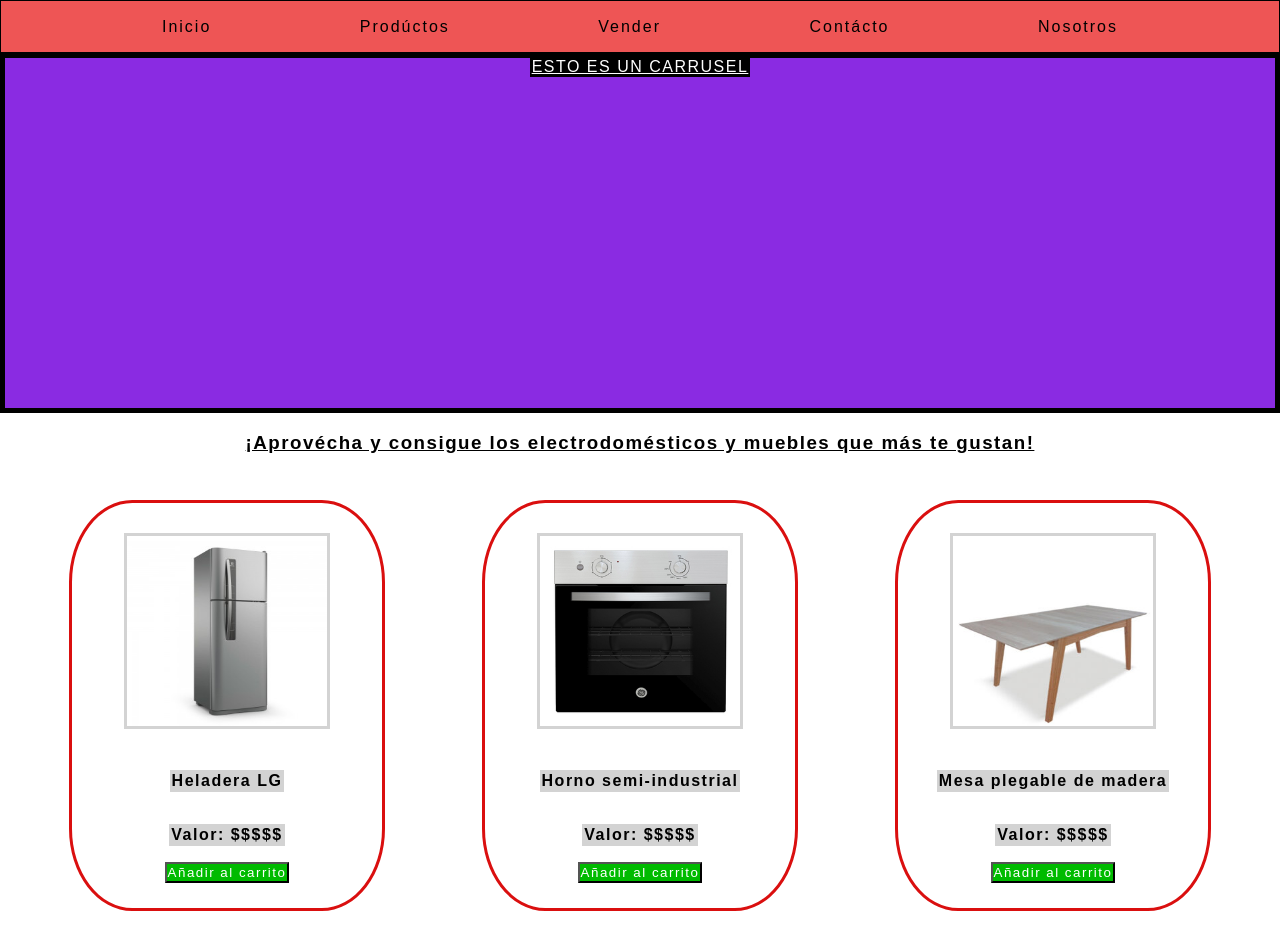
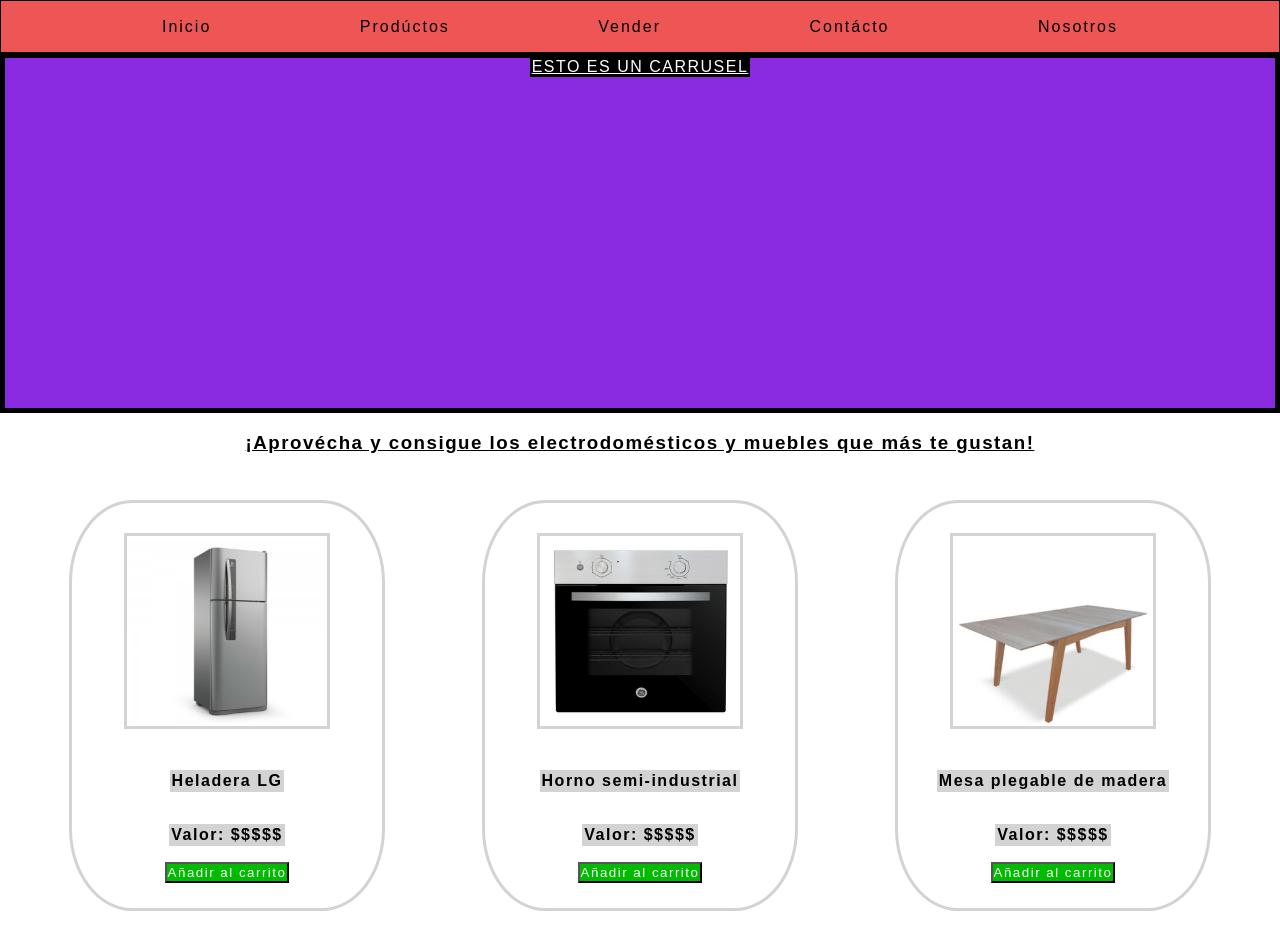
Before and after one commit to Fabio-Aringoli/E-commerceAringoli, a plain HTML site: page index.html in a window 1280 px wide. Shown: the top 952 px of the page. Drawn offline with Linux system fonts and the light colour scheme; a web font is replaced by a local one.

Commit message:
modificando bordes img

```diff
--- a/style/style.css
+++ b/style/style.css
@@ -4,7 +4,7 @@
     font-family: 'PT Sans Caption', sans-serif;
     letter-spacing: 1.5px;
 }
-/*-------------------HEADER///CARRUSEL------------------*/
+
 header{
     background-color: rgb(238, 85, 85);
     border: 1px solid black;
@@ -28,11 +28,11 @@ header{
     background-color: black;
     padding: 2px;
 }
-/*------------------NAV-----------------------*/
+
 nav{
     display: grid;
 }
-/*------------------LISTA----------------*/
+
 ul{
   margin: 1.5px;
   display: flex;
@@ -57,16 +57,14 @@ a:hover{
     text-decoration: underline;
     height: 30px;
     width: 30px;
-    /*------------------------GIT/LINKS-------------------------*/
     background-color: white;
     box-shadow: 5px 5px rgb(218, 15, 15);
     border: 1px solid rgb(218, 15, 15);
-    /*----------------------------------------------------*/
     border-radius: 25%;
     padding: 5px;
     transition: all 1s;
 }
-/*------------------H1-H2-H3-P-----------------*/
+
 h1{
     text-align: center;
     text-decoration: underline;
@@ -95,14 +93,14 @@ p{
     margin: 2vh;
     font-weight: 700;
 }
-/*-----------------IMAGENES GENERALES---------------*/
+
 img{
     margin: 25px;
     border: 3px solid lightgray;
     width: 200px;
     height: 190px;
 }
-/*-----------------------------------------------------------------------*/
+
 .producto-base{
     display: flex;
     justify-content: flex-end;
@@ -112,7 +110,7 @@ img{
     align-items: center;
     height: 395px;
     width: 300px;
-    border: 3px solid rgb(218, 15, 15);
+    border: 3px solid lightgray;
     padding: 5px;
     margin: 28px;
     border-radius: 20%;
@@ -134,7 +132,6 @@ img{
     padding: 2px;
 }
 
-/*-------------------------SECCION VENDER-------------*/
 .venta_imagen{
     width: 300px;
 }
@@ -156,13 +153,13 @@ img{
     flex-direction: column;
     align-items: center;
 }
-/*---------------------CARRITO----------------*/
+
 .añadir-carrito{
     background-color: rgb(0, 187, 0);
     color: white;
     padding: 1px;
 }
-/*-------------------FORMULARIO----------------*/
+
 .formulario{
     display: flex;
     flex-direction: column;
@@ -185,7 +182,7 @@ img{
 .imagentrato{
     border: none;
 }
-/*-------------------FOOTER---------------*/
+
 span{
     color: rgb(45, 118, 201);
     text-decoration: underline;
```
